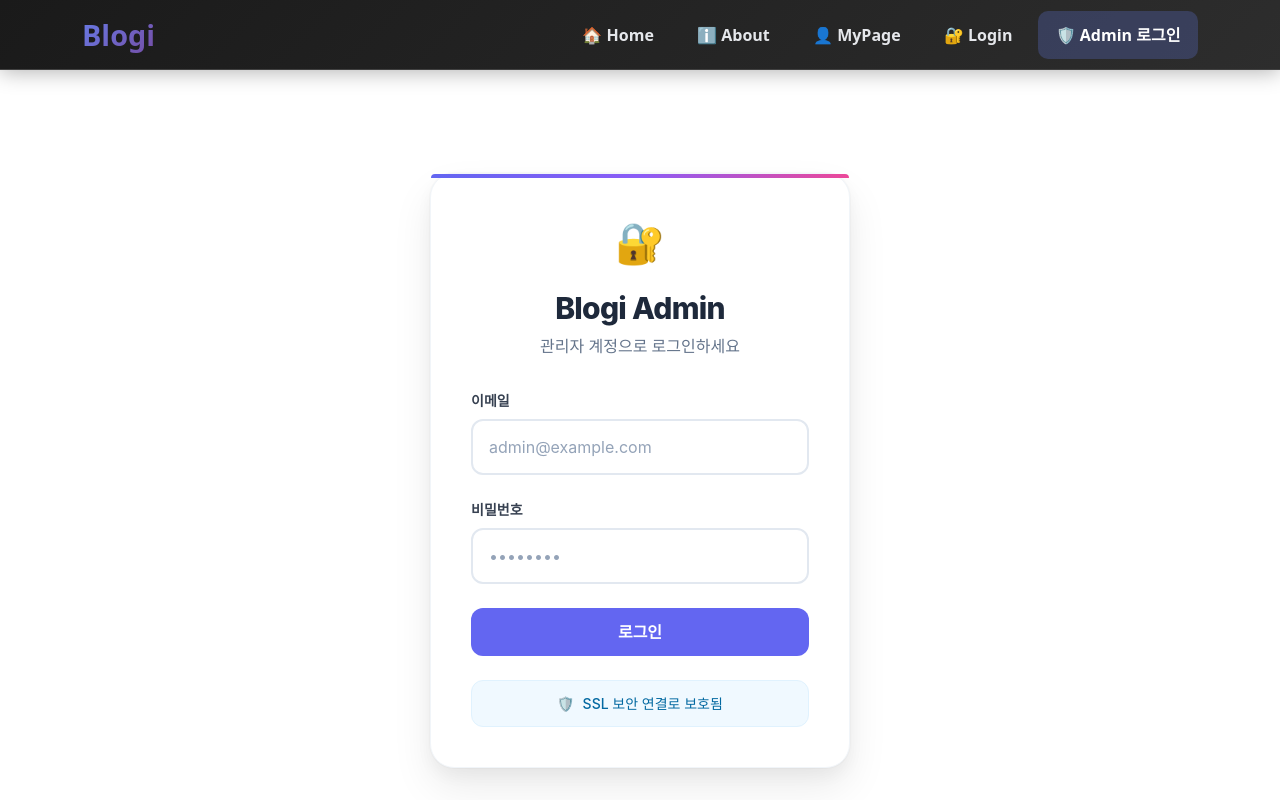
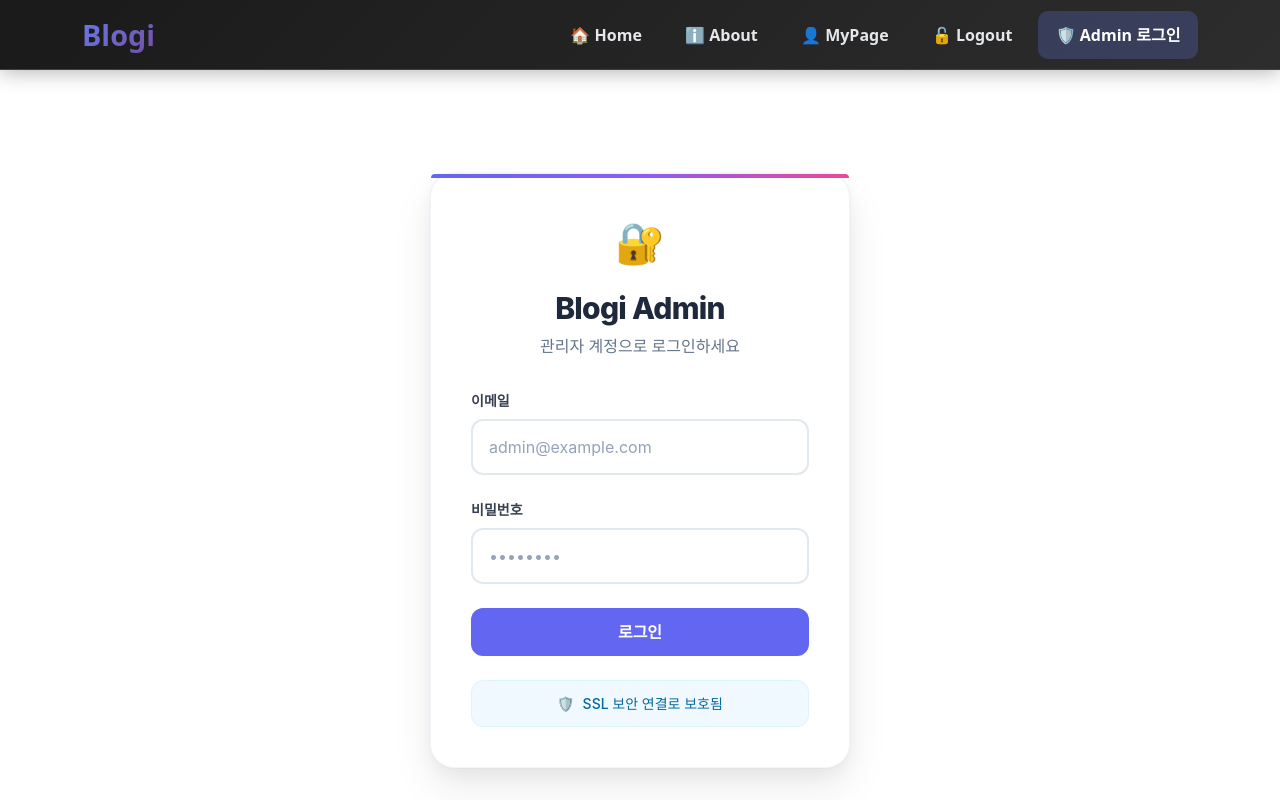
Before and after one commit to blogi-official/blogi-frontend, a React (Create React App) app: page /admin/login in a window 1280 px wide. Shown: the top 800 px of the page. Built offline with nearby package versions, Linux system fonts and the light colour scheme; sample sign-in values are in the browser's storage.

Commit message:
update navigation.js_logout

```diff
--- a/src/api/client.js
+++ b/src/api/client.js
@@ -110,3 +110,11 @@ export const proxyImage = (originUrl) =>
 // ✅ 하위 호환: 기존 코드가 쓰던 이름 그대로 다시 export
 export const AUTH = { TOKEN_KEY: USER_TOKEN_KEY, ADMIN_TOKEN_KEY };
 export { API_BASE };
+
+// 로그아웃
+export const logoutUser = () => {
+  localStorage.removeItem(USER_TOKEN_KEY);
+  delete api.defaults.headers.common["Authorization"];
+  // 로그아웃 시 로그인 페이지로 이동
+  window.location.replace("/login");
+};
--- a/src/components/Navigation.js
+++ b/src/components/Navigation.js
@@ -1,7 +1,7 @@
 // src/components/Navigation.js
 import React from 'react';
 import { Link, useLocation } from 'react-router-dom';
-import { ADMIN_TOKEN_KEY } from '../api/client';
+import { ADMIN_TOKEN_KEY, api } from '../api/client';
 
 function Navigator() {
   const location = useLocation();
@@ -140,6 +140,31 @@ function Navigator() {
   // 현재 경로 활성화
   const isActive = (path) => (location.pathname === path ? 'active' : '');
 
+  const [loggedIn, setLoggedIn] = React.useState(!!localStorage.getItem('userToken'));
+
+  // 소셜 로그아웃
+  const handleLogout = () => {
+    // 카카오 로그아웃
+    if (window.Kakao && window.Kakao.Auth) {
+      window.Kakao.Auth.logout(() => {
+        console.log("카카오 로그아웃 완료");
+      });
+    }
+
+    // 네이버 로그아웃
+    if (window.naver && window.naver.LoginWithNaverId) {
+      window.naver.LoginWithNaverId.logout();
+      console.log("네이버 로그아웃 완료");
+    }
+
+    // 로컬스토리지 토큰 제거 + axios 헤더 삭제
+    localStorage.removeItem('userToken'); // 실제 저장 키에 맞게 변경
+    delete api.defaults.headers.common['Authorization'];
+
+    closeMenu();
+    setLoggedIn(false); // 상태 관리용 (useState)
+  };
+
   return (
     <nav className="navbar navbar-expand-lg navbar-dark dark-navbar">
       <div className="container">
@@ -180,9 +205,17 @@ function Navigator() {
             <li className="nav-item nav-item-custom">
               <Link className={`nav-link nav-link-custom ${isActive('/mypage')}`} to="/mypage" onClick={closeMenu}>👤 MyPage</Link>
             </li>
+            {loggedIn ? (
+              <li className="nav-item nav-item-custom">
+                <button className="nav-link nav-link-custom" style={{background:'none',border:'none',cursor:'pointer'}} onClick={handleLogout}>
+                  🔓 Logout
+                </button>
+              </li>
+            ) : (
             <li className="nav-item nav-item-custom">
               <Link className={`nav-link nav-link-custom ${isActive('/login')}`} to="/login" onClick={closeMenu}>🔐 Login</Link>
             </li>
+            )}
 
             {/* ✅ 관리자 진입 메뉴 (토큰 유무로 분기) */}
             <li className="nav-item nav-item-custom">
```
